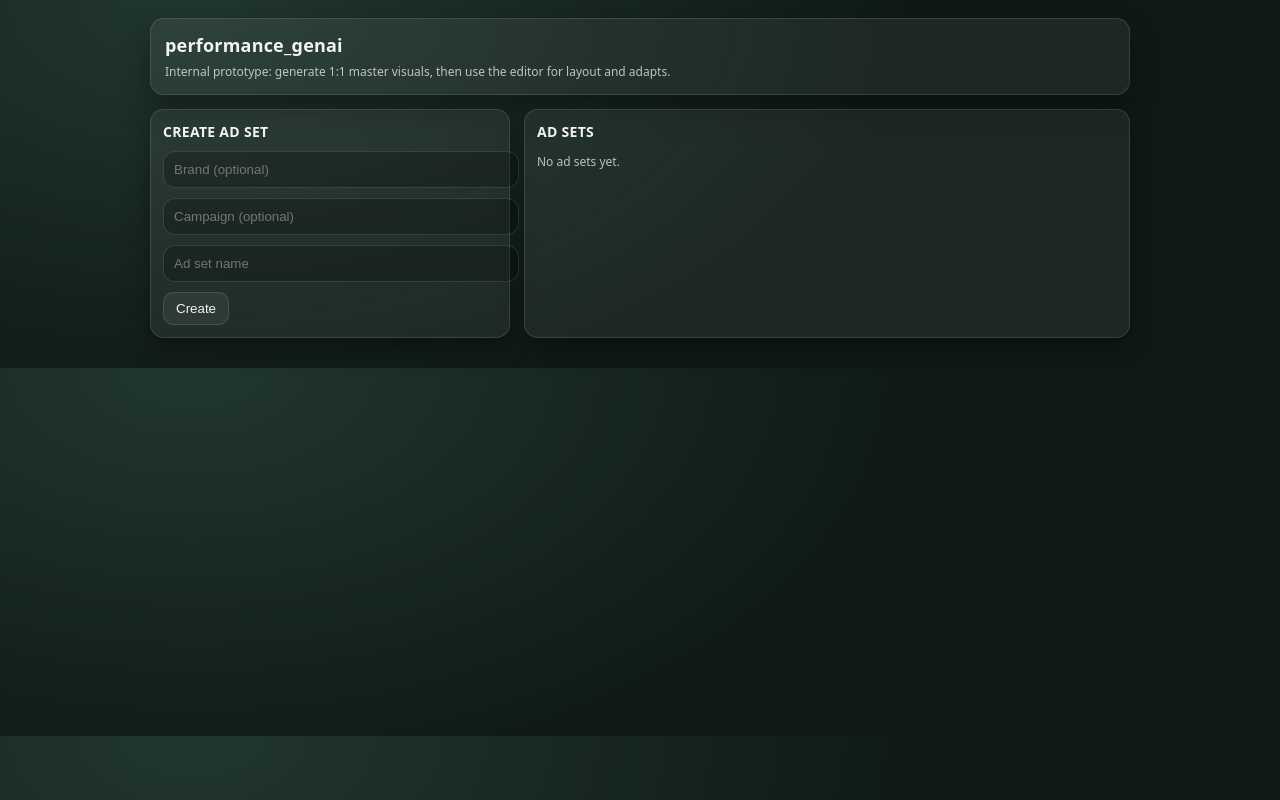
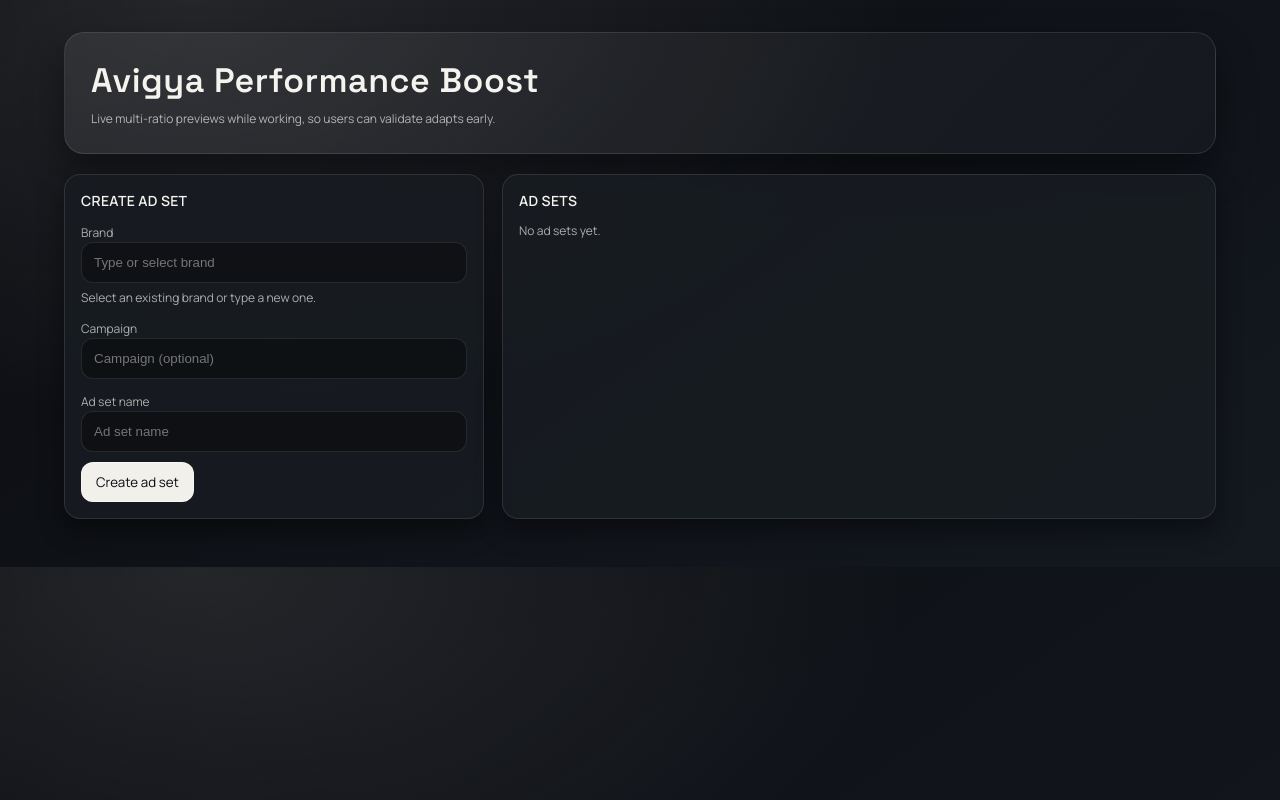
Before and after one commit to Bingeljell/performance_genai, a FastAPI app: page / in a window 1280 px wide. Run offline with FastAPI, Linux system fonts and the light colour scheme.

Commit message:
Updated the UI

```diff
--- a/src/performance_genai/api/app.py
+++ b/src/performance_genai/api/app.py
@@ -101,14 +101,18 @@ def _build_reframe_constraints(has_motif: bool) -> str:
 def index(request: Request):
     projects = store.list_projects()
     grouped: dict[str, dict[str, list[Any]]] = {}
+    brand_options: list[str] = []
     for p in projects:
         brand = (p.brand_name or "").strip() or "Unassigned"
         campaign = (p.campaign_name or "").strip() or "Unassigned"
         grouped.setdefault(brand, {}).setdefault(campaign, []).append(p)
+        if brand and brand != "Unassigned":
+            brand_options.append(brand)
+    brand_options = sorted(set(brand_options))
     return templates.TemplateResponse(
         request=request,
         name="index.html",
-        context={"projects": projects, "grouped": grouped},
+        context={"projects": projects, "grouped": grouped, "brand_options": brand_options},
     )
 
 
--- a/src/performance_genai/api/templates/index.html
+++ b/src/performance_genai/api/templates/index.html
@@ -2,30 +2,46 @@
 <html>
   <head>
     <meta charset="utf-8" />
-    <title>performance_genai</title>
+    <title>Avigya Performance Boost</title>
     <style>
+      @import url('https://fonts.googleapis.com/css2?family=Manrope:wght@400;500;600&family=Space+Grotesk:wght@500;600&display=swap');
       :root {
-        --bg: #0f1a16;
-        --panel: rgba(255,255,255,0.06);
-        --stroke: rgba(255,255,255,0.12);
-        --text: rgba(255,255,255,0.94);
-        --muted: rgba(255,255,255,0.70);
-        --link: #8fe4c7;
-        --shadow: rgba(0,0,0,0.35);
+        --bg: #0b0c10;
+        --bg2: #141920;
+        --panel: rgba(18, 21, 26, 0.85);
+        --panel2: rgba(24, 28, 34, 0.9);
+        --stroke: rgba(255,255,255,0.10);
+        --text: #f5f3ee;
+        --muted: rgba(245,243,238,0.68);
+        --link: #ffffff;
+        --shadow: rgba(0,0,0,0.45);
+        --accent: #f2f0ea;
+        --accent-text: #0b0c10;
+        --danger: #b64555;
       }
-      body { background: radial-gradient(1200px 700px at 15% 0%, rgba(143,228,199,0.14), transparent 60%), var(--bg); color: var(--text); font-family: ui-sans-serif, system-ui, -apple-system, Segoe UI, Arial; margin: 0; }
+      * { box-sizing: border-box; }
+      body {
+        background: radial-gradient(1200px 700px at 15% 0%, rgba(255,255,255,0.10), transparent 60%), linear-gradient(145deg, var(--bg), var(--bg2));
+        color: var(--text);
+        font-family: "Manrope", ui-sans-serif, system-ui;
+        margin: 0;
+      }
       a { color: var(--link); text-decoration: none; }
       a:hover { text-decoration: underline; }
-      .wrap { max-width: 980px; margin: 0 auto; padding: 18px 16px 30px; }
-      .top { border: 1px solid var(--stroke); border-radius: 14px; padding: 14px; background: var(--panel); box-shadow: 0 12px 30px var(--shadow); }
-      h1 { margin: 0 0 6px; font-size: 18px; letter-spacing: 0.2px; }
+      .wrap { max-width: 1200px; margin: 0 auto; padding: 32px 24px 48px; }
+      .hero { border: 1px solid var(--stroke); border-radius: 20px; padding: 26px; background: linear-gradient(135deg, rgba(255,255,255,0.08), rgba(255,255,255,0.02)); box-shadow: 0 18px 38px var(--shadow); }
+      h1 { margin: 0 0 8px; font-size: 34px; letter-spacing: 0.5px; font-family: "Space Grotesk", "Manrope", sans-serif; }
       .muted { color: var(--muted); font-size: 12px; }
-      .row { display: grid; grid-template-columns: 360px 1fr; gap: 14px; margin-top: 14px; }
-      @media (max-width: 920px) { .row { grid-template-columns: 1fr; } }
-      .card { border: 1px solid var(--stroke); border-radius: 14px; padding: 12px; background: var(--panel); box-shadow: 0 10px 24px var(--shadow); }
-      input[type=text] { width: 100%; padding: 10px; border-radius: 12px; border: 1px solid var(--stroke); background: rgba(0,0,0,0.22); color: var(--text); }
-      button { padding: 8px 12px; border-radius: 10px; border: 1px solid var(--stroke); background: rgba(255,255,255,0.06); color: var(--text); cursor: pointer; }
-      button:hover { background: rgba(255,255,255,0.10); }
+      .row { display: grid; grid-template-columns: 420px 1fr; gap: 18px; margin-top: 20px; }
+      @media (max-width: 980px) { .row { grid-template-columns: 1fr; } }
+      .card { border: 1px solid var(--stroke); border-radius: 16px; padding: 16px; background: var(--panel2); box-shadow: 0 12px 26px var(--shadow); }
+      input[type=text], select { width: 100%; padding: 12px; border-radius: 12px; border: 1px solid var(--stroke); background: rgba(0,0,0,0.35); color: var(--text); }
+      button { padding: 10px 14px; border-radius: 12px; border: 1px solid var(--stroke); background: rgba(255,255,255,0.08); color: var(--text); cursor: pointer; font-family: "Manrope", ui-sans-serif, system-ui; }
+      button:hover { background: rgba(255,255,255,0.14); }
+      .btn-primary { background: var(--accent); color: var(--accent-text); border-color: rgba(255,255,255,0.4); }
+      .btn-primary:hover { filter: brightness(0.96); }
+      .btn-danger { background: rgba(182,69,85,0.22); border-color: rgba(182,69,85,0.5); }
+      .stack { display: flex; flex-direction: column; gap: 10px; }
       ul { padding-left: 18px; margin: 0; }
       li { margin-bottom: 6px; }
       code { background: rgba(255,255,255,0.08); padding: 2px 6px; border-radius: 8px; border: 1px solid var(--stroke); }
@@ -33,23 +49,36 @@
   </head>
   <body>
     <div class="wrap">
-      <div class="top">
-        <h1>performance_genai</h1>
-        <div class="muted">Internal prototype: generate 1:1 master visuals, then use the editor for layout and adapts.</div>
+      <div class="hero">
+        <h1>Avigya Performance Boost</h1>
+        <div class="muted">Live multi-ratio previews while working, so users can validate adapts early.</div>
       </div>
       <div class="row">
         <div class="card">
           <h2 style="margin:0 0 10px; font-size:14px; text-transform:uppercase; letter-spacing:0.3px;">Create ad set</h2>
           <form method="post" action="/projects">
-            <input type="text" name="brand_name" placeholder="Brand (optional)" />
-            <div style="margin-top: 10px;">
-              <input type="text" name="campaign_name" placeholder="Campaign (optional)" />
-            </div>
-            <div style="margin-top: 10px;">
-              <input type="text" name="name" placeholder="Ad set name" required />
-            </div>
-            <div style="margin-top: 10px;">
-              <button type="submit">Create</button>
+            <div class="stack">
+              <div>
+                <label class="muted" for="brand-name">Brand</label>
+                <input type="text" id="brand-name" name="brand_name" placeholder="Type or select brand" list="brand-options" />
+                <datalist id="brand-options">
+                  {% for brand in brand_options %}
+                    <option value="{{ brand }}"></option>
+                  {% endfor %}
+                </datalist>
+                <div class="muted" style="margin-top:6px;">Select an existing brand or type a new one.</div>
+              </div>
+              <div>
+                <label class="muted" for="campaign-name">Campaign</label>
+                <input type="text" id="campaign-name" name="campaign_name" placeholder="Campaign (optional)" />
+              </div>
+              <div>
+                <label class="muted" for="adset-name">Ad set name</label>
+                <input type="text" id="adset-name" name="name" placeholder="Ad set name" required />
+              </div>
+              <div>
+                <button class="btn-primary" type="submit">Create ad set</button>
+              </div>
             </div>
           </form>
         </div>
```
Also changed, not shown: src/performance_genai/api/templates/editor.html (+39 -24 lines), src/performance_genai/api/templates/project.html (+48 -35 lines), docs/changelog.md.
